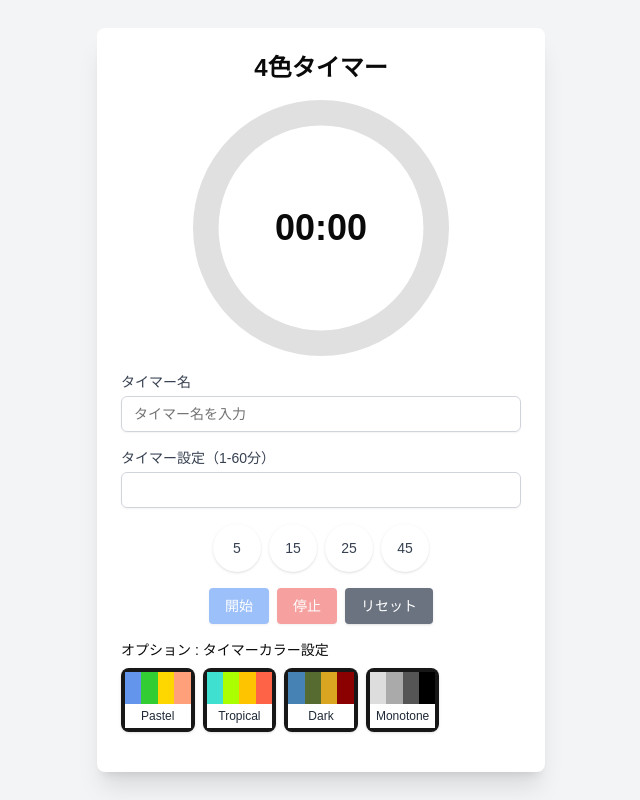
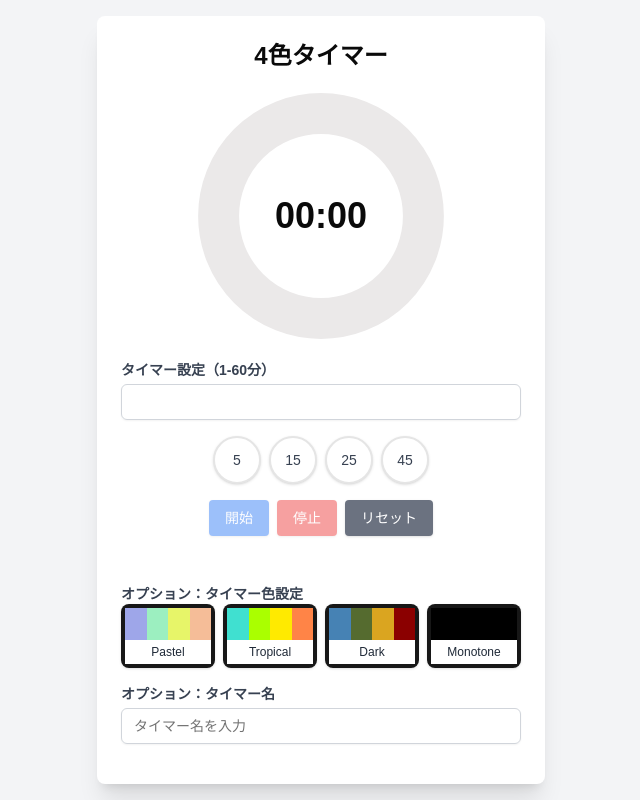
Before and after one commit to mari2t/rainbow_analog_timer, a Next.js app: page / in a window 1280 px wide. Shown: the whole page, without its empty margins (319-959 px from the left). Built offline with nearby package versions, Linux system fonts and the light colour scheme.

Commit message:
style : タイマーの円弧の太さを太くした

```diff
--- a/src/app/components/RainbowAnalogTimer.tsx
+++ b/src/app/components/RainbowAnalogTimer.tsx
@@ -26,10 +26,10 @@ const colorPatterns: { name: string; pattern: ColorPattern }[] = [
   {
     name: "Pastel",
     pattern: [
-      { color: "#6495ED", start: 75, end: 100 },
-      { color: "#32CD32", start: 50, end: 75 },
-      { color: "#FFD700", start: 25, end: 50 },
-      { color: "#FFA07A", start: 0, end: 25 },
+      { color: "#9ea6e9", start: 75, end: 100 },
+      { color: "#9cefc0", start: 50, end: 75 },
+      { color: "#e7f569", start: 25, end: 50 },
+      { color: "#f5bd98", start: 0, end: 25 },
     ],
   },
   {
@@ -37,8 +37,8 @@ const colorPatterns: { name: string; pattern: ColorPattern }[] = [
     pattern: [
       { color: "#40E0D0", start: 75, end: 100 },
       { color: "#aaff00", start: 50, end: 75 },
-      { color: "#ffc400", start: 25, end: 50 },
-      { color: "#FF6347", start: 0, end: 25 },
+      { color: "#ffea00", start: 25, end: 50 },
+      { color: "#ff8447", start: 0, end: 25 },
     ],
   },
   {
@@ -53,9 +53,9 @@ const colorPatterns: { name: string; pattern: ColorPattern }[] = [
   {
     name: "Monotone",
     pattern: [
-      { color: "#DDDDDD", start: 75, end: 100 },
-      { color: "#AAAAAA", start: 50, end: 75 },
-      { color: "#555555", start: 25, end: 50 },
+      { color: "#000000", start: 75, end: 100 },
+      { color: "#000000", start: 50, end: 75 },
+      { color: "#000000", start: 25, end: 50 },
       { color: "#000000", start: 0, end: 25 },
     ],
   },
@@ -205,10 +205,10 @@ export default function RainbowAnalogTimer() {
             <circle
               cx="50"
               cy="50"
-              r="45"
+              r="40" // 中心からの距離
               fill="none"
-              stroke="#e0e0e0"
-              strokeWidth="10"
+              stroke="#ebe9e9"
+              strokeWidth="16" // 太さ
             />
             {colorPattern &&
               colorPattern.map((segment, index) => {
@@ -219,10 +219,10 @@ export default function RainbowAnalogTimer() {
                   return (
                     <path
                       key={index}
-                      d={describeArc(50, 50, 45, startAngle, endAngle)}
+                      d={describeArc(50, 50, 40, startAngle, endAngle)}
                       fill="none"
                       stroke={segment.color}
-                      strokeWidth="10"
+                      strokeWidth="16"
                       className="transition-all duration-1000 ease-linear"
                     />
                   );
@@ -237,27 +237,8 @@ export default function RainbowAnalogTimer() {
 
         <div className="mb-4">
           <Label
-            htmlFor="timerName"
-            className="block text-sm font-medium text-gray-700"
-          >
-            タイマー名
-          </Label>
-          <Input
-            id="timerName"
-            type="text"
-            value={timerName}
-            onChange={(e: React.ChangeEvent<HTMLInputElement>) =>
-              setTimerName(e.target.value)
-            }
-            placeholder="タイマー名を入力"
-            className="mt-1 block w-full rounded-md border-gray-300 shadow-sm focus:border-indigo-300 focus:ring focus:ring-indigo-200 focus:ring-opacity-50"
-            disabled={isRunning}
-          />
-        </div>
-        <div className="mb-4">
-          <Label
             htmlFor="timerMinutes"
-            className="block text-sm font-medium text-gray-700"
+            className="block text-sm font-semibold text-gray-700"
           >
             タイマー設定（1-60分）
           </Label>
@@ -281,7 +262,7 @@ export default function RainbowAnalogTimer() {
                 key={minutes}
                 onClick={() => setTimerMinutes(minutes)}
                 disabled={isRunning}
-                className="w-12 h-12 rounded-full bg-white text-gray-700 hover:bg-gray-100 focus:outline-none focus:ring-2 focus:ring-gray-700 focus:ring-opacity-100 disabled:opacity-50"
+                className="w-12 h-12 rounded-full border-2 bg-white text-gray-700 hover:bg-gray-100 focus:outline-none focus:ring-2 focus:ring-gray-700 focus:ring-opacity-100 disabled:opacity-50"
               >
                 {minutes}
               </Button>
@@ -312,11 +293,14 @@ export default function RainbowAnalogTimer() {
             リセット
           </Button>
         </div>
-        <div className="mb-4">
-          <h2 className="text-sm font-medium mt-4 mb-2">
-            オプション : タイマーカラー設定
-          </h2>
-          <div className="grid grid-cols-1 sm:grid-cols-2 lg:grid-cols-3 xl:grid-cols-5 gap-2">
+        <div className="mt-12 mb-4">
+          <Label
+            htmlFor="timerMinutes"
+            className="block text-sm font-semibold text-gray-700"
+          >
+            オプション：タイマー色設定
+          </Label>
+          <div className="grid grid-cols-2 sm:grid-cols-3 lg:grid-cols-4 xl:grid-cols-4 gap-2">
             {colorPatterns.map((patternObj, index) => (
               <Button
                 key={index}
@@ -341,6 +325,25 @@ export default function RainbowAnalogTimer() {
             ))}
           </div>
         </div>
+        <div className="mb-4">
+          <Label
+            htmlFor="timerName"
+            className="block text-sm font-semibold text-gray-700"
+          >
+            オプション：タイマー名
+          </Label>
+          <Input
+            id="timerName"
+            type="text"
+            value={timerName}
+            onChange={(e: React.ChangeEvent<HTMLInputElement>) =>
+              setTimerName(e.target.value)
+            }
+            placeholder="タイマー名を入力"
+            className="mt-1 block w-full rounded-md border-gray-300 shadow-sm focus:border-indigo-300 focus:ring focus:ring-indigo-200 focus:ring-opacity-50"
+            disabled={isRunning}
+          />
+        </div>
       </div>
       <AlertDialog open={showAlert} onOpenChange={setShowAlert}>
         <AlertDialogContent>
```
Also changed, not shown: 2 other files (tests, documents, lock files or other folders).
